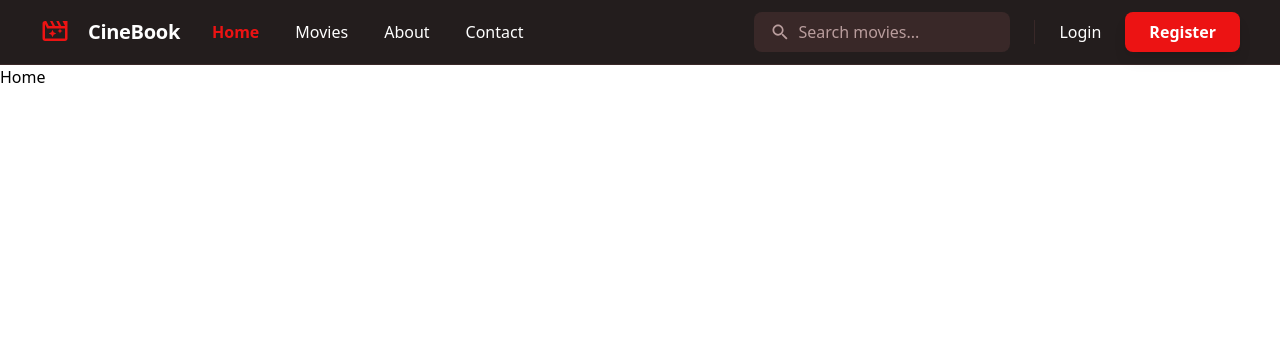
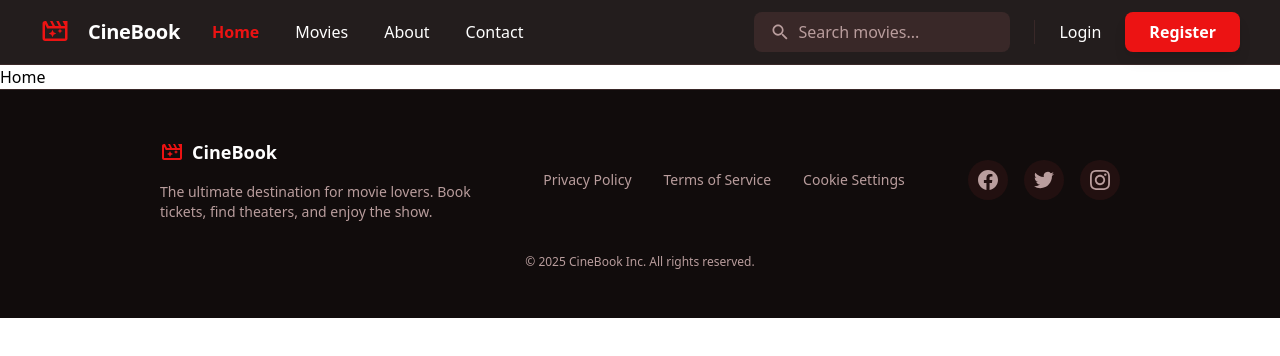
Before and after one commit to puvanakopis/CineBook, a Next.js app in the folder frontend/: page / in a window 1280 px wide. Shown: the top 356 px of the page. Built offline with nearby package versions, Linux system fonts and the light colour scheme.

Commit message:
create footer

```diff
--- a/frontend/app/page.tsx
+++ b/frontend/app/page.tsx
@@ -1,3 +1,4 @@
+import Footer from "@/components/Footer";
 import Navbar from "@/components/Navbar";
 
 export default function Home() {
@@ -5,6 +6,7 @@
     <div>
       <Navbar />
       Home
+      <Footer />
     </div>
   );
 }
--- /dev/null
+++ b/frontend/components/Footer.tsx
@@ -0,0 +1,69 @@
+"use client";
+
+import { MdOutlineMovieFilter } from "react-icons/md";
+
+const Footer = () => {
+    return (
+        <footer className="bg-[#110c0c] border-t border-[#392828] py-12 px-4 md:px-10 lg:px-40">
+            <div className="max-w-[1280px] mx-auto flex flex-col md:flex-row justify-between items-center gap-8">
+                {/* Logo & Description */}
+                <div className="flex flex-col gap-4 items-center md:items-start">
+                    <div className="flex items-center gap-2 text-white">
+                        <div className="size-6 text-primary">
+                            <span className="material-symbols-outlined text-2xl">
+                                <MdOutlineMovieFilter />
+                            </span>
+                        </div>
+                        <h2 className="text-lg font-bold">CineBook</h2>
+                    </div>
+                    <p className="text-text-secondary text-sm text-center md:text-left max-w-xs">
+                        The ultimate destination for movie lovers. Book tickets, find theaters, and enjoy the show.
+                    </p>
+                </div>
+
+                {/* Links */}
+                <div className="flex gap-8 text-sm font-medium">
+                    <a className="text-text-secondary hover:text-white transition-colors" href="#">
+                        Privacy Policy
+                    </a>
+                    <a className="text-text-secondary hover:text-white transition-colors" href="#">
+                        Terms of Service
+                    </a>
+                    <a className="text-text-secondary hover:text-white transition-colors" href="#">
+                        Cookie Settings
+                    </a>
+                </div>
+
+                {/* Social Icons */}
+                <div className="flex gap-4">
+                    {/* Facebook */}
+                    <a className="size-10 rounded-full bg-[#221010] flex items-center justify-center text-text-secondary hover:bg-primary hover:text-white transition-all" href="#">
+                        <svg className="w-5 h-5 fill-current" viewBox="0 0 24 24" xmlns="http://www.w3.org/2000/svg">
+                            <path d="M24 12.073c0-6.627-5.373-12-12-12s-12 5.373-12 12c0 5.99 4.388 10.954 10.125 11.854v-8.385H7.078v-3.47h3.047V9.43c0-3.007 1.792-4.669 4.533-4.669 1.312 0 2.686.235 2.686.235v2.953H15.83c-1.491 0-1.956.925-1.956 1.874v2.25h3.328l-.532 3.47h-2.796v8.385C19.612 23.027 24 18.062 24 12.073z" />
+                        </svg>
+                    </a>
+
+                    {/* Twitter */}
+                    <a className="size-10 rounded-full bg-[#221010] flex items-center justify-center text-text-secondary hover:bg-primary hover:text-white transition-all" href="#">
+                        <svg className="w-5 h-5 fill-current" viewBox="0 0 24 24" xmlns="http://www.w3.org/2000/svg">
+                            <path d="M23.953 4.57a10 10 0 01-2.825.775 4.958 4.958 0 002.163-2.723c-.951.555-2.005.959-3.127 1.184a4.92 4.92 0 00-8.384 4.482C7.69 8.095 4.067 6.13 1.64 3.162a4.822 4.822 0 00-.666 2.475c0 1.71.87 3.213 2.188 4.096a4.904 4.904 0 01-2.228-.616v.06a4.923 4.923 0 003.946 4.827 4.996 4.996 0 01-2.212.085 4.936 4.936 0 004.604 3.417 9.867 9.867 0 01-6.102 2.105c-.39 0-.779-.023-1.17-.067a13.995 13.995 0 007.557 2.209c9.053 0 13.998-7.496 13.998-13.985 0-.21 0-.42-.015-.63A9.935 9.935 0 0024 4.59z" />
+                        </svg>
+                    </a>
+
+                    {/* Instagram */}
+                    <a className="size-10 rounded-full bg-[#221010] flex items-center justify-center text-text-secondary hover:bg-primary hover:text-white transition-all" href="#">
+                        <svg className="w-5 h-5 fill-current" viewBox="0 0 24 24" xmlns="http://www.w3.org/2000/svg">
+                            <path d="M12 2.163c3.204 0 3.584.012 4.85.07 3.252.148 4.771 1.691 4.919 4.919.058 1.265.069 1.645.069 4.849 0 3.205-.012 3.584-.069 4.849-.149 3.225-1.664 4.771-4.919 4.919-1.266.058-1.644.07-4.85.07-3.204 0-3.584-.012-4.849-.07-3.26-.149-4.771-1.699-4.919-4.92-.058-1.265-.07-1.644-.07-4.849 0-3.204.013-3.583.07-4.849.149-3.227 1.664-4.771 4.919-4.919 1.266-.057 1.645-.069 4.849-.069zm0-2.163c-3.259 0-3.667.014-4.947.072-4.358.2-6.78 2.618-6.98 6.98-.059 1.281-.073 1.689-.073 4.948 0 3.259.014 3.668.072 4.948.2 4.358 2.618 6.78 6.98 6.98 1.281.058 1.689.072 4.948.072 3.259 0 3.668-.014 4.948-.072 4.354-.2 6.782-2.618 6.979-6.98.059-1.28.073-1.689.073-4.948 0-3.259-.014-3.667-.072-4.947-.196-4.354-2.617-6.78-6.979-6.98-1.281-.059-1.69-.073-4.949-.073zm0 5.838c-3.403 0-6.162 2.759-6.162 6.162s2.759 6.163 6.162 6.163 6.162-2.759 6.162-6.163c0-3.403-2.759-6.162-6.162-6.162zm0 10.162c-2.209 0-4-1.79-4-4 0-2.209 1.791-4 4-4s4 1.791 4 4c0 2.21-1.791 4-4 4zm6.406-11.845c-.796 0-1.441.645-1.441 1.44s.645 1.44 1.441 1.44c.795 0 1.439-.645 1.439-1.44s-.644-1.44-1.439-1.44z" />
+                        </svg>
+                    </a>
+                </div>
+            </div>
+
+            <div className="max-w-[1280px] mx-auto text-center mt-8 text-xs text-text-secondary">
+                © {new Date().getFullYear()} CineBook Inc. All rights reserved.
+            </div>
+        </footer>
+    );
+};
+
+export default Footer;
```
